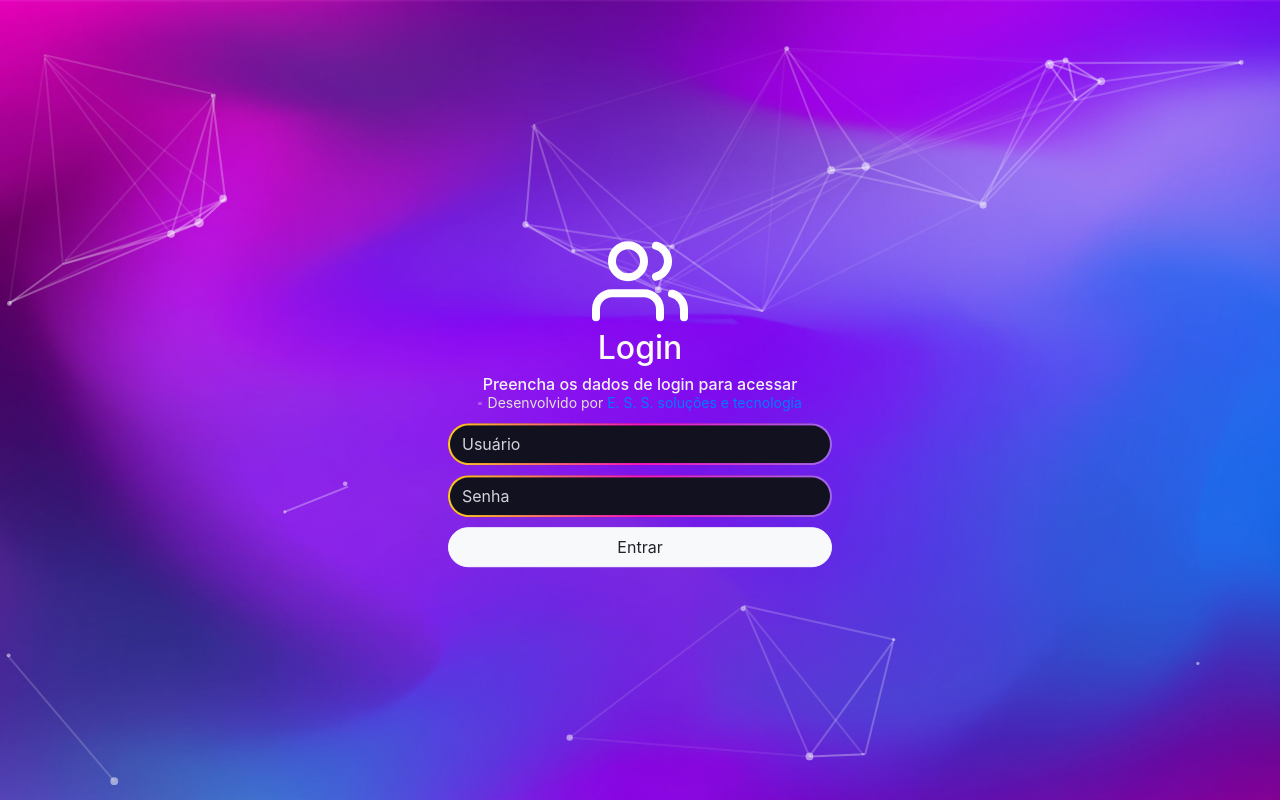
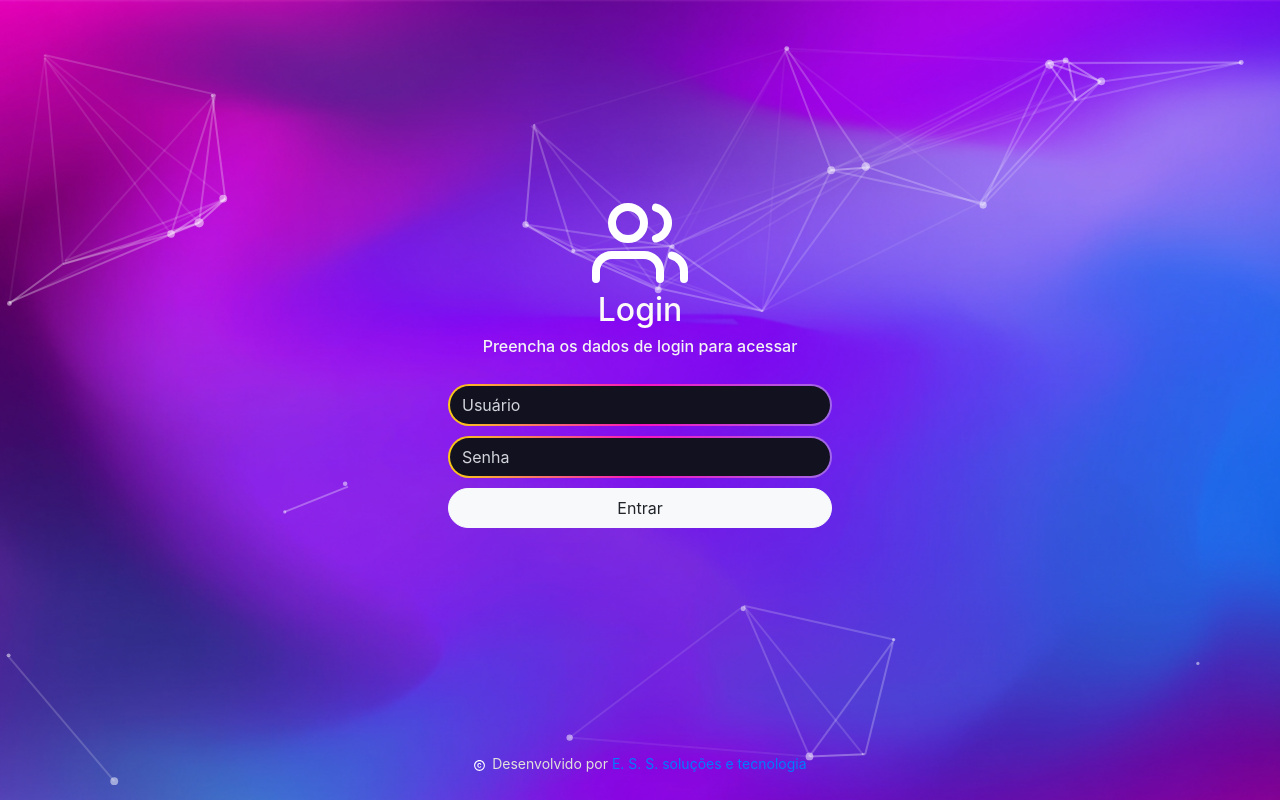
Before and after one commit to beto891/SISTEMA-DE-CHECKING, a Flask app: page /login in a window 1280 px wide. Run offline with Flask 3, Linux system fonts and the light colour scheme; parts of the project's set-up code (start-up, migrations or seed data) failed here and were passed over; some libraries are stand-ins or nearby versions.

Commit message:
Ajuste na pagina de login

```diff
--- a/app/static/css/login.css
+++ b/app/static/css/login.css
@@ -6,11 +6,11 @@ body {
     background-position: center;
     background-repeat: no-repeat;
     min-height: 100vh;
-    display: flex; /* Transforma o body em um contêiner flex */
-    justify-content: center; /* Centraliza o conteúdo horizontalmente */
-    align-items: center; /* Centraliza o conteúdo verticalmente */
-    position: relative; /* Necessário para posicionar elementos absolutamente dentro dele */
 
+    /* Configuração Flexbox para empurrar o footer */
+    display: flex;
+    flex-direction: column; /* IMPORTANTE: Organiza verticalmente */
+    position: relative;
 }
         img {
             width: 20%;
@@ -107,12 +107,6 @@ body {
     }
 
 
-    .container {
-        position: relative;
-        z-index: -1;
-
-    }
-
     .roda-pe {
         margin-top: 20px;
         color: #e2e1da;
@@ -133,15 +127,13 @@ body {
 
     }
 
-   .container {
-    position: absolute;
-    top: 50%;
-    left: 50%;
-    transform: translate(-50%, -50%); /* Ajusta a posição para o centro exato */
+  .container {
+    flex: 1; /* Faz o container ocupar todo o espaço disponível */
     display: flex;
-    justify-content: center;
-    align-items: center;
-    z-index: 1; /* Mantenha abaixo do formulário */
+    justify-content: center; /* Centraliza horizontalmente */
+    align-items: center; /* Centraliza verticalmente */
+    position: relative;
+    z-index: 2; /* Garante que fique acima das partículas */
 }
     .container i{
         position: absolute;
@@ -150,3 +142,11 @@ body {
         transition: .5s;
         z-index: 1;
     }
+
+    footer {
+        width: 100%;
+        padding: 10px 0;
+        text-align: center;
+        z-index: 2; /* Acima das partículas */
+        background: transparent; /* Opcional */
+    }
--- a/app/templates/login.html
+++ b/app/templates/login.html
@@ -48,11 +48,12 @@
     <footer>
         <div class="roda-pe">
             <p>
-                <img src="{{ url_for('static', filename='img/copyright_24dp_FFFFFF.svg') }}" class="copy">
+                <img src="{{ url_for('static', filename='img/copyright_24dp_FFFFFF.svg')}}" class="copy">
                 Desenvolvido por <a href="" target="_blank">E. S. S. soluções e tecnologia</a>
             </p>
         </div>
     </footer>
+
     <script src="https://cdn.jsdelivr.net/npm/particles.js@2.0.0/particles.min.js"></script>
     <script src="{{ url_for('static', filename='js/particles.js') }}"></script>
     <script src="{{ url_for('static', filename='js/script.js') }}"></script>
```
